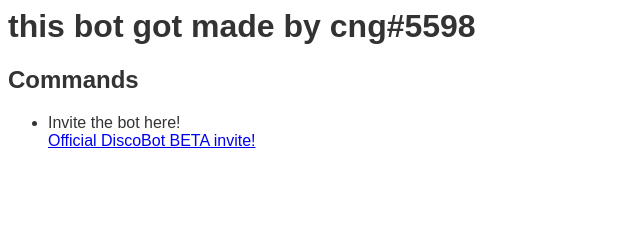
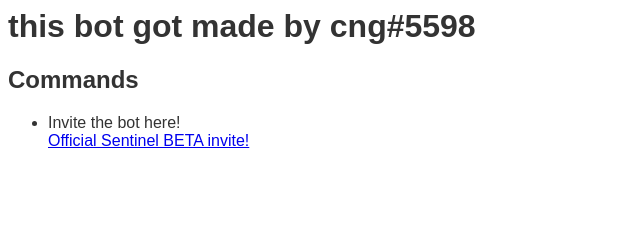
Before and after one commit to jejeeeeeee/Sentinel-invite-site, a plain HTML site: page index.html in a window 1280 px wide. Shown: the top 240 px of the page, 0-640 px from the left. Drawn offline with Linux system fonts and the light colour scheme.

Commit message:
Update index.html

```diff
--- a/index.html
+++ b/index.html
@@ -29,7 +29,7 @@
     <h2>Commands</h2>
     <ul>
       <li>Invite the bot here!</li>
-      <a href="https://discord.com/api/oauth2/authorize?client_id=1103322794944634891&permissions=8&scope=bot">Official DiscoBot BETA invite!</Official Sentinel BETA invite!>
+      <a href="https://discord.com/api/oauth2/authorize?client_id=1103322794944634891&permissions=8&scope=bot">Official Sentinel BETA invite!</Official Sentinel BETA invite!>
     </ul>
   </div>
 </div>
```
